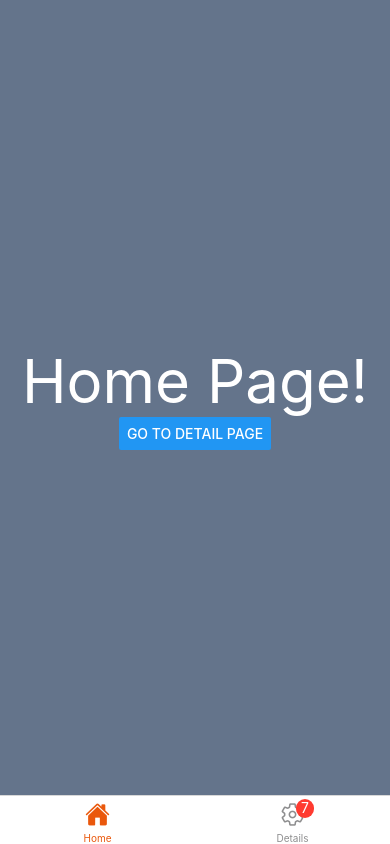
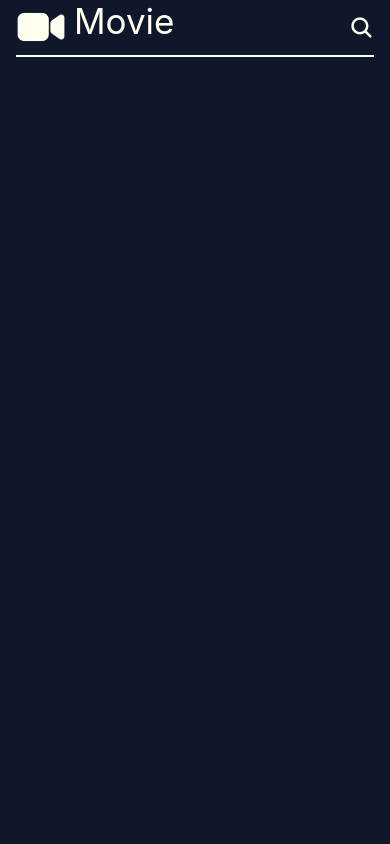
Before and after one commit to Will-Marco/movie-app, a React Native app: screen /Home in a window 390 px wide. Built offline with nearby package versions, Linux system fonts and the light colour scheme.

Commit message:
add Navbar and Content scroll view

```diff
--- a/App.js
+++ b/App.js
@@ -1,6 +1,6 @@
-import TabNavigation from "./src/navigations/tab.navigation";
+import AppNavigation from "./src/navigations/app.navigation";
 import "./src/styles/global.css";
 
 export default function App() {
-  return <TabNavigation />;
+  return <AppNavigation />;
 }
--- a/src/screens/Home.js
+++ /dev/null
@@ -1,14 +0,0 @@
-import { Button, StatusBar, Text, View } from "react-native";
-
-export default function Home({ navigation }) {
-  return (
-    <View className="flex-1 items-center justify-center bg-slate-500">
-      <Text className="text-[60px] text-white">Home Page!</Text>
-      <Button
-        title="Go to Detail Page"
-        onPress={() => navigation.navigate("Details")}
-      />
-      <StatusBar style="auto" />
-    </View>
-  );
-}
--- /dev/null
+++ b/src/screens/Home.jsx
@@ -0,0 +1,25 @@
+import { StatusBar } from "expo-status-bar";
+import { ScrollView, Text, View } from "react-native";
+import { SafeAreaView } from "react-native-safe-area-context";
+import Ionicons from "react-native-vector-icons/Ionicons";
+
+export default function Home({ navigation }) {
+  return (
+    <View className="flex-1 bg-slate-900">
+      <SafeAreaView>
+        <StatusBar style="light" />
+        <View className="mx-4 flex-row justify-between items-center border-b-2 border-b-[#FFFFF0]">
+          <View className="flex-row justify-between items-cente gap-2">
+            <Ionicons name="videocam" size={50} color="#FFFFF0" />
+            <Text className="text-[35px] text-[#FFFFF0]">Movie</Text>
+          </View>
+          <Ionicons name="search" color="#FFFFF0" size={25} />
+        </View>
+      </SafeAreaView>
+      <ScrollView
+        showsVerticalScrollIndicator={false}
+        contentContainerStyle={{ paddingBottom: 20 }}
+      ></ScrollView>
+    </View>
+  );
+}
```
